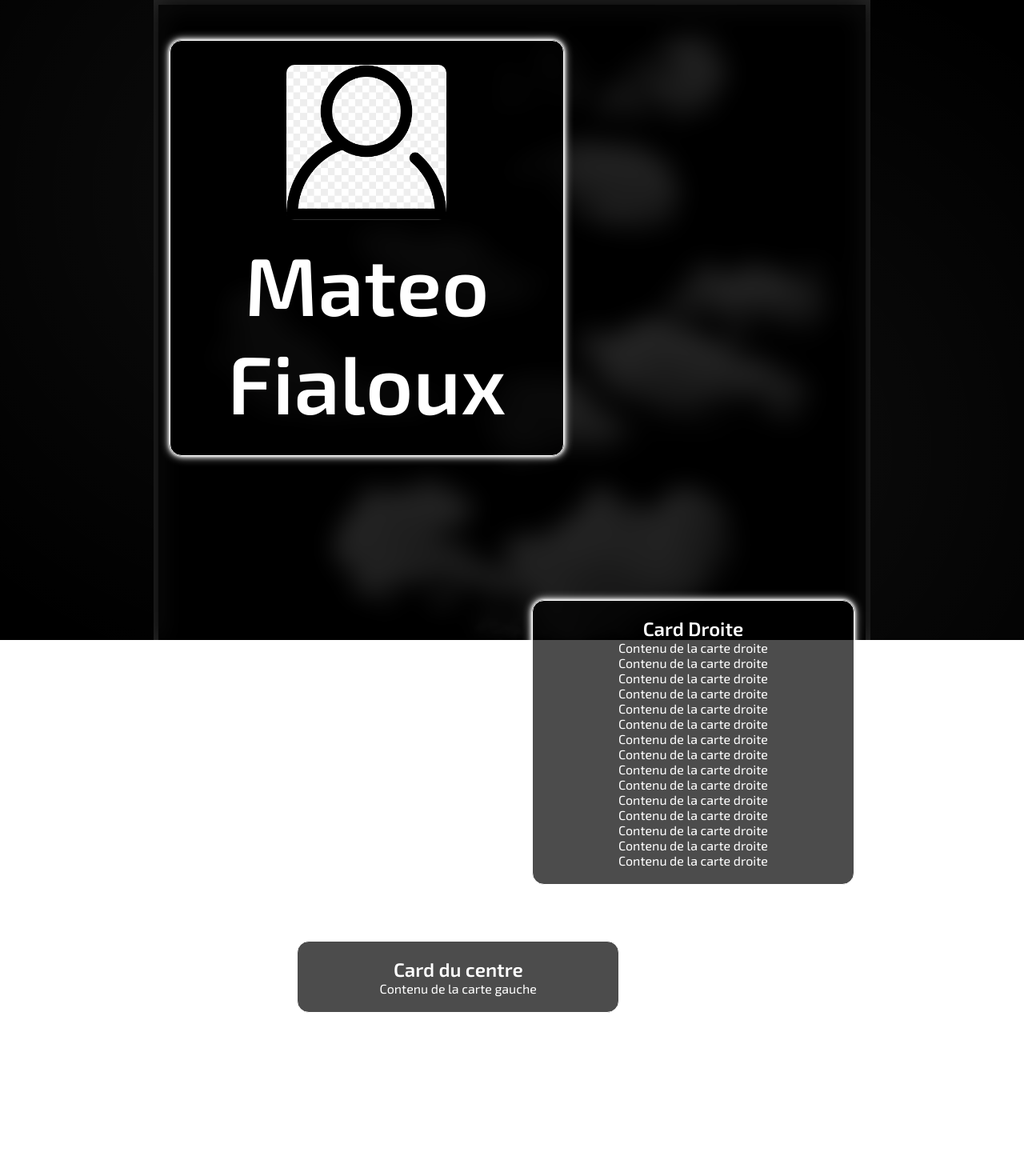
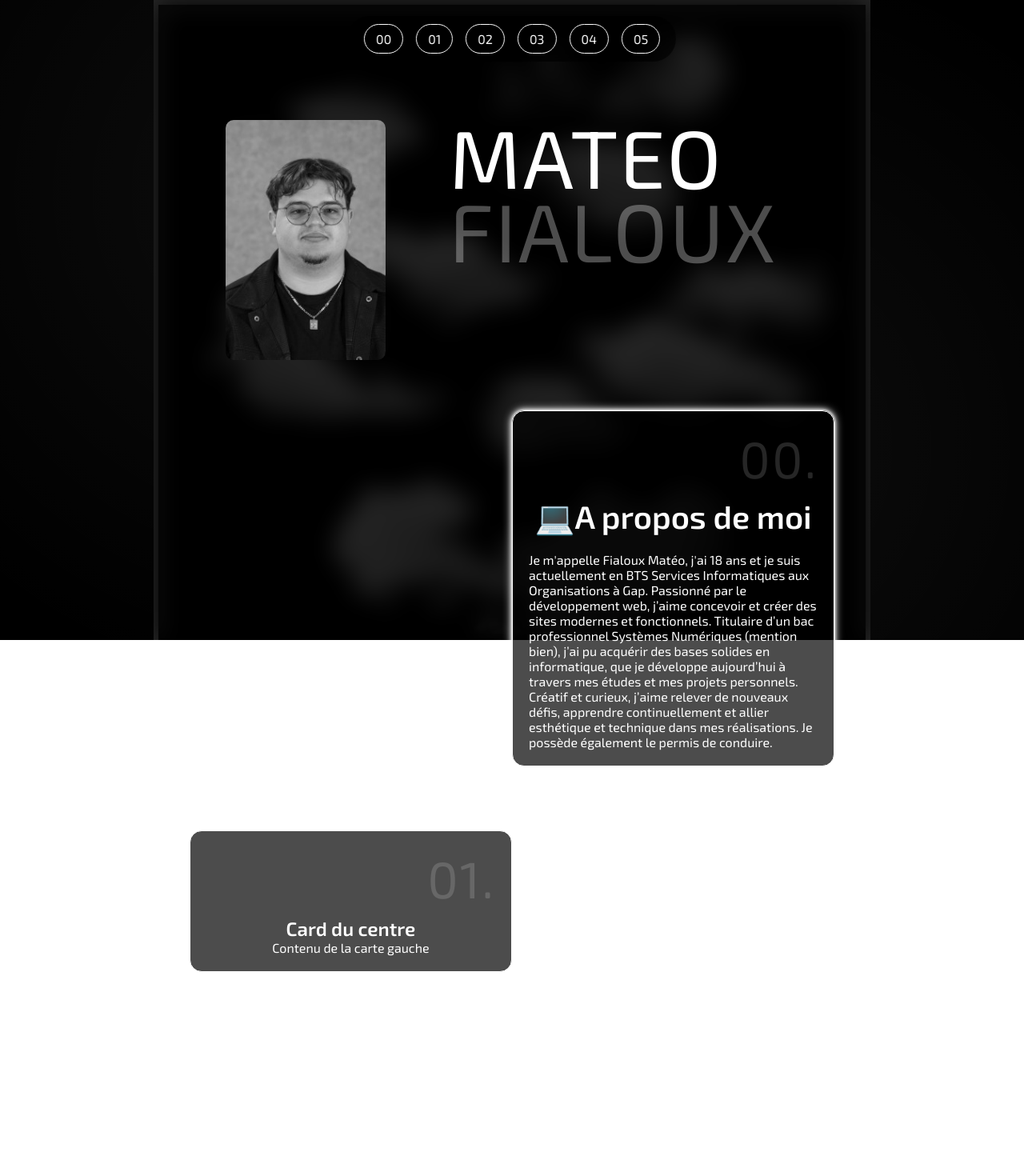
Before and after one commit to NF-de/Portfolio-Mateo, a PHP site: page / in a window 1280 px wide. Shown: the top 1465 px of the page at 80% size. Run offline with PHP 8.4, Linux system fonts and the light colour scheme.

Commit message:
Navbar+1ere card

```diff
--- a/Styles/style.css
+++ b/Styles/style.css
@@ -4,6 +4,10 @@
   margin: 0;
   padding: 0;
   box-sizing: border-box;
+}
+
+html {
+    scroll-behavior: smooth;
 }
 
 body {
@@ -102,24 +106,14 @@ canvas {
   gap: 40px;
 }
 
-/* Carte gauche */
-.card.left:nth-child(1) {
-  align-self: flex-start;
-  width: 55%;
-  padding: 30px;
-  margin-top: 100px;
+.card.right {
+  align-self: flex-end;
+  margin-right: 5%;
 }
 
-/* Carte droite */
-.card.right:nth-child(2) {
-  align-self: flex-end;
-}
-
-/* Carte gauche suivante mais centrer*/
-.card.left:nth-child(n+3){
+.card.left {
   align-self: flex-start;
-  margin-left: 20%;
-  margin-top: 60px;
+  margin-left: 5%;
 }
 
 
@@ -156,3 +150,96 @@ canvas {
     0 0 20px #ffffff;
   transform: scale(1.03);
 }
+
+.hero-card {
+  display: flex;
+  align-items: flex-start;
+  gap: 80px;
+  margin-top: 150px;
+  margin-left: 10%;
+}
+
+.hero-card .photo img {
+  width: 200px;
+  height: auto;
+  border-radius: 10px;
+  filter: grayscale(100%);
+  box-shadow: 0 0 30px rgba(255, 255, 255, 0.01);
+}
+
+.hero-card .info {
+  position: relative;
+}
+
+.hero-card h1 {
+  color: #fff;
+  font-size: 8vw;
+  font-weight: 200;
+  line-height: 0.9;
+  letter-spacing: 2px;
+}
+
+.hero-card .last-name {
+  font-weight: 400;
+  opacity: 0.3;
+}
+
+.hero-card .index {
+  position: absolute;
+  bottom: 0;
+  right: -40px;
+  font-size: 2vw;
+  color: rgba(255, 255, 255, 0.1);
+  font-weight: 200;
+}
+
+.index {
+  display: block;
+  font-size: 5vw;
+  color: rgba(255, 255, 255, 0.15);
+  font-weight: 200;
+  letter-spacing: 2px;
+  margin-bottom: 10px;
+  text-align: right;
+}
+
+.texte{
+  text-align: left;
+}
+
+.titre{
+  font-size: 40px;
+}
+
+.titre::before{
+  content: "💻";
+}
+
+.navbar {
+    position: fixed;
+    top: 20px;
+    left: 50%;
+    transform: translateX(-50%);
+    display: flex;
+    gap: 1rem;
+    background: rgba(0, 0, 0, 0.6);
+    padding: 10px 20px;
+    border-radius: 50px;
+    z-index: 1000;
+    backdrop-filter: blur(10px);
+}
+
+.navbar a {
+    text-decoration: none;
+    color: white;
+    border: 1px solid white;
+    padding: 8px 14px;
+    border-radius: 25px;
+    transition: 0.3s;
+    font-weight: 500;
+}
+
+.navbar a:hover {
+    background: white;
+    color: black;
+}
--- a/index.html
+++ b/index.html
@@ -18,30 +18,39 @@
 
     <main>
         <div class="cards-container">
-            <div class="card left">
-                <img src="Images/icone.png" alt="Photo" width="200px" height="200px">
-                <h1>Mateo Fialoux</h1>
+            <nav class="navbar">
+                <a href="#section00">00</a>
+                <a href="#section01">01</a>
+                <a href="#section02">02</a>
+                <a href="#section03">03</a>
+                <a href="#section04">04</a>
+                <a href="#section05">05</a>
+            </nav>
+            <div class="hero-card">
+                <div class="photo">
+                    <img src="Images/photo.png" alt="Photo" width="200px" height="200px">
+                </div>
+                <div class="info">
+                    <h1><span class="first-name">MATEO</span><br><span class="last-name">FIALOUX</span></h1>
+
+                </div>
             </div>
-            <div class="card right">
-                <h2>Card Droite</h2>
-                <p>Contenu de la carte droite</p>
-                <p>Contenu de la carte droite</p>
-                <p>Contenu de la carte droite</p>
-                <p>Contenu de la carte droite</p>
-                <p>Contenu de la carte droite</p>
-                <p>Contenu de la carte droite</p>
-                <p>Contenu de la carte droite</p>
-                <p>Contenu de la carte droite</p>
-                <p>Contenu de la carte droite</p>
-                <p>Contenu de la carte droite</p>
-                <p>Contenu de la carte droite</p>
-                <p>Contenu de la carte droite</p>
-                <p>Contenu de la carte droite</p>
-                <p>Contenu de la carte droite</p>
-                <p>Contenu de la carte droite</p>
-
+            <div class="card right" id="section00">
+                <span class="index">00.</span>
+                <h2 class="titre">A propos de moi</h2>
+                <br>
+                <p class="texte">Je m'appelle Fialoux Matéo, j'ai 18 ans et je suis actuellement en BTS Services
+                    Informatiques aux Organisations à Gap. Passionné par le développement web, j’aime concevoir et créer
+                    des sites modernes et fonctionnels.
+                    Titulaire d’un bac professionnel Systèmes Numériques (mention bien), j’ai pu acquérir des bases
+                    solides en informatique, que je développe aujourd’hui à travers mes études et mes projets
+                    personnels.
+                    Créatif et curieux, j’aime relever de nouveaux défis, apprendre continuellement et allier esthétique
+                    et technique dans mes réalisations.
+                    Je possède également le permis de conduire.</p>
             </div>
-            <div class="card left">
+            <div class="card left" id="section01">
+                <span class="index">01.</span>
                 <h2>Card du centre</h2>
                 <p>Contenu de la carte gauche</p>
             </div>
--- a/script.js
+++ b/script.js
@@ -1,5 +1,5 @@
 const scrollContent = document.querySelector('.scroll-content');
-const cards = document.querySelectorAll('.card'); // toutes les cartes
+const cards = document.querySelectorAll('.card, .hero-card');
 
 let currentY = 0;
 let targetY = 0;
@@ -13,23 +13,11 @@ window.addEventListener('scroll', () => {
 function animate() {
   requestAnimationFrame(animate);
 
-  // Lissage du scroll
+
   currentY += (targetY - currentY) * speed;
 
-  // Néon
   scrollContent.style.backgroundPosition = `center ${-currentY}px`;
 
-  // Cartes : même mouvement que le néon
-  cards.forEach((card, index) => {
-    let offset = 0;
-
-    // Décalage vertical initial selon la position (zigzag)
-    if(index === 0) offset = -50; // première carte à gauche
-    else if(index === 1) offset = 50; // deuxième carte à droite
-    else offset = 0; // cartes suivantes au centre
-
-    card.style.transform = `translateY(${offset - currentY}px)`;
-  });
 }
 
 animate();
```
Also changed, not shown: Images/icone.png (deleted), Images/photo.png (added), 1 other file.
